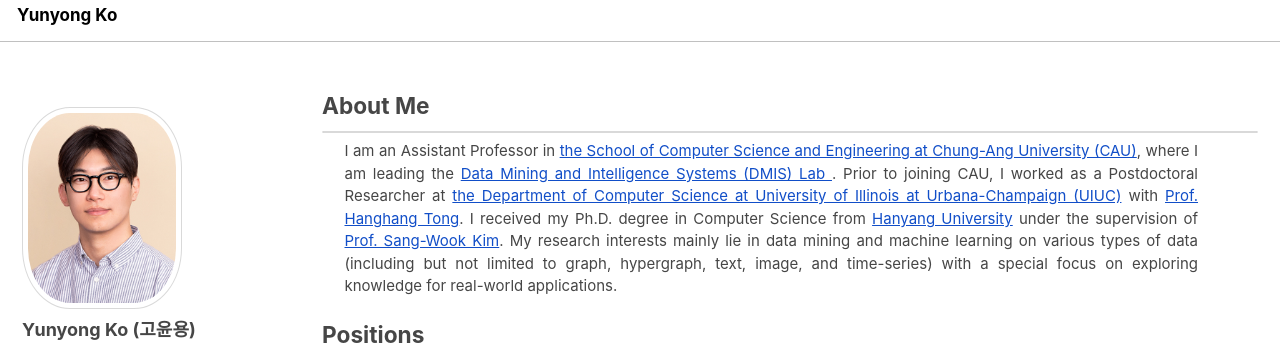
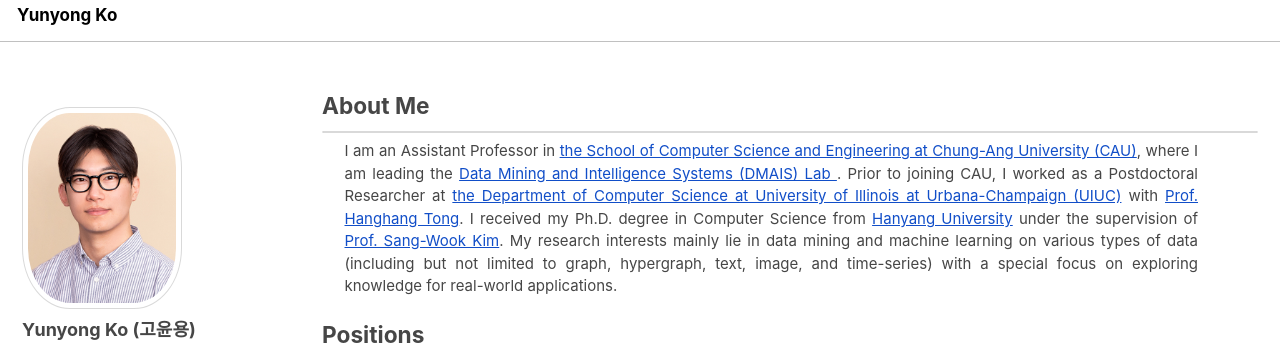
Before and after one commit to yy-ko/yy-ko.github.io, a Jekyll site: the page built from index.html, in a window 1280 px wide and 900 px high. Shown: the top 349 px of the window. Built offline with Jekyll 4.4.1, drawn with Linux system fonts in a browser that asks for light colours; cached includes are drawn as plain includes; the list of posts is cut into pages by our own code.

Commit message:
link updated

```diff
--- a/index.html
+++ b/index.html
@@ -6,7 +6,7 @@
 <div id="bio" class="section">
 	<h5 class="section-title">About Me</h5>
 	<hr class="sep">
-	<p> I am an Assistant Professor in <a href="https://cse.cau.ac.kr">the School of Computer Science and Engineering at Chung-Ang University (CAU)</a>, where I am leading the <a href="https://sites.google.com/view/cau-dmis-lab/home">Data Mining and Intelligence Systems (DMIS) Lab </a>.
+	<p> I am an Assistant Professor in <a href="https://cse.cau.ac.kr">the School of Computer Science and Engineering at Chung-Ang University (CAU)</a>, where I am leading the <a href="https://sites.google.com/view/cau-dmais-lab/home">Data Mining and Intelligence Systems (DMAIS) Lab </a>.
 	Prior to joining CAU, I worked as a Postdoctoral Researcher at <a href="https://cs.illinois.edu">the Department of Computer Science at University of Illinois at Urbana-Champaign (UIUC)</a> with <a href="http://tonghanghang.org/">Prof. Hanghang Tong</a>.
 	I received my Ph.D. degree in Computer Science from <a href="https://www.hanyang.ac.kr">Hanyang University</a> under the supervision of <a href="https://bigdas.hanyang.ac.kr/sang-wook/">Prof. Sang-Wook Kim</a>.
 	My research interests mainly lie in data mining and machine learning on various types of data (including but not limited to graph, hypergraph, text, image, and time-series) with a special focus on exploring knowledge for real-world applications.
```
